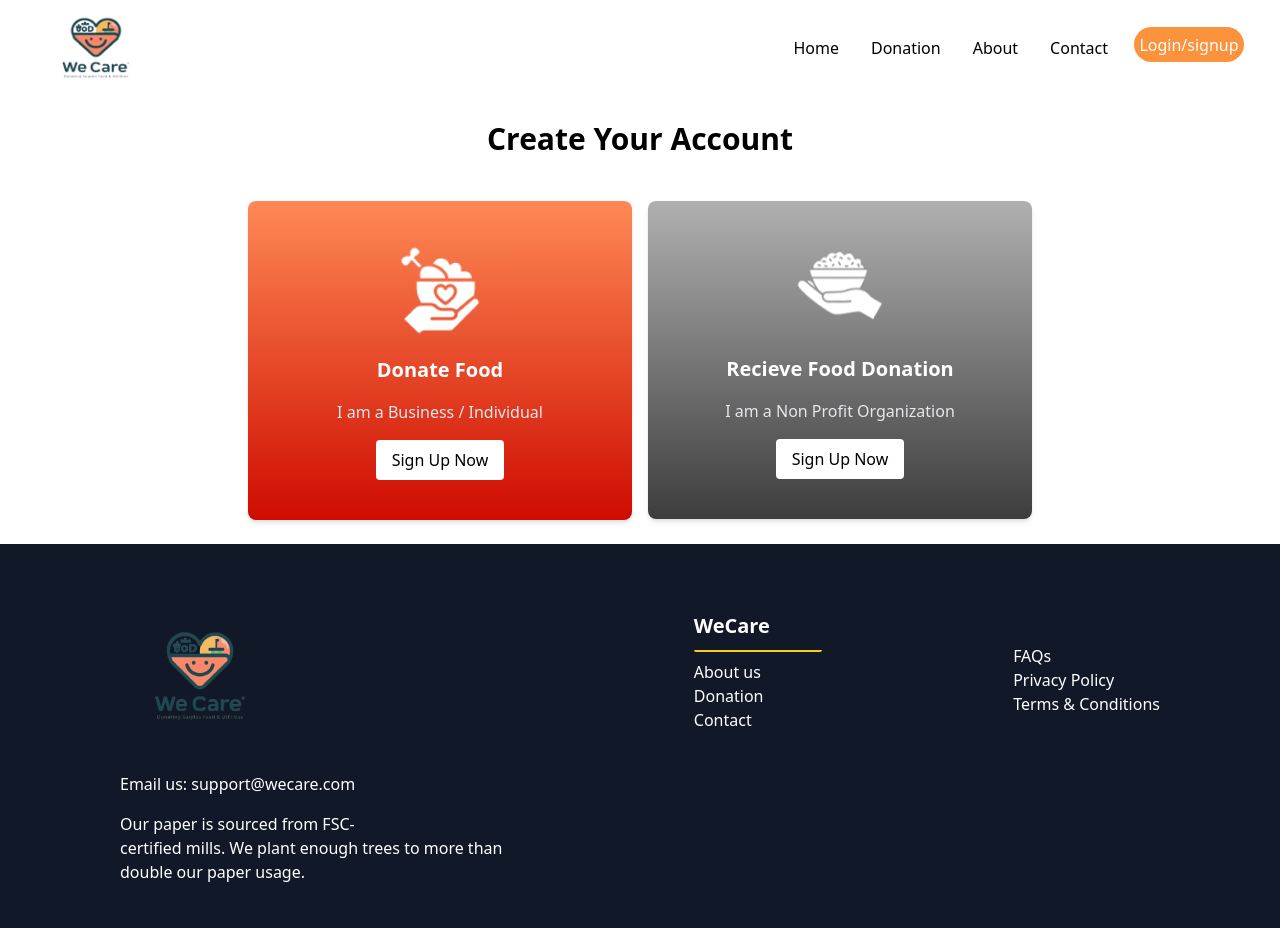
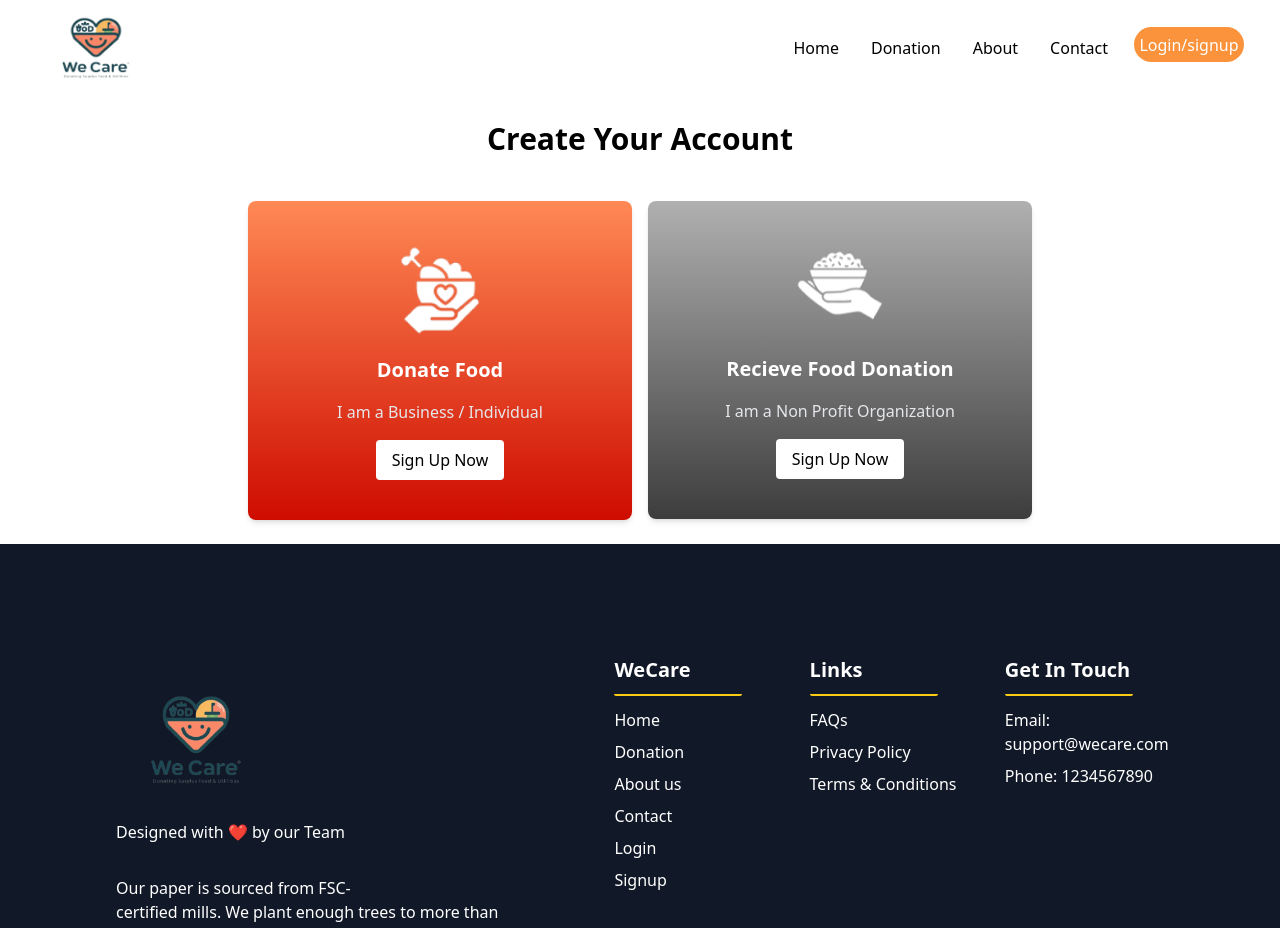
Before and after one commit to tejasshilare/wecare, a React (Create React App) app: page /signup in a window 1280 px wide. Shown: the top 928 px of the page. Built offline with nearby package versions, Linux system fonts and the light colour scheme.

Commit message:
Footer Routing

```diff
--- a/package.json
+++ b/package.json
@@ -21,7 +21,6 @@
   "scripts": {
     "start": "react-scripts start",
     "build": "react-scripts build",
-    "dev": "react-scripts start",
     "test": "react-scripts test",
     "eject": "react-scripts eject"
   },
--- a/src/App.js
+++ b/src/App.js
@@ -1,5 +1,5 @@
 import React from "react";
-import { BrowserRouter as Router, Routes, Route } from "react-router-dom";
+import { BrowserRouter, Routes, Route } from "react-router-dom";
 import Header from "./components/Header";
 import Footer from "./components/Footer";
 import Home from "./pages/Home";
@@ -10,7 +10,7 @@ import Signup from "./pages/Signup";
 
 function App() {
   return (
-    <Router>
+    <BrowserRouter>
       <Header />
       <Routes>
         <Route path="/" element={<Home />} />
@@ -21,7 +21,7 @@ function App() {
         <Route path="/signup" element={<Signup />} />
       </Routes>
       <Footer />
-    </Router>
+    </BrowserRouter>
   );
 }
 
--- a/src/components/Footer.jsx
+++ b/src/components/Footer.jsx
@@ -1,15 +1,12 @@
-import React from "react";
+import { Link } from "react-router-dom";
 import weblg from "../assets/weblg.png";
 
 const Footer = () => {
   return (
-    <div
-      className="w-full px-[100px] pb-[20px] bg-gray-900 px-4 text-white pt-8
-    flex flex-col md:flex-row flex-wrap justify-between "
-    >
-      <div className="p-[20px] ">
+    <div className="w-full px-24 py-24 flex md:items-center lg:items-start md:flex-row md:flex-nowrap flex-wrap flex-col bg-gray-900 text-white justify-between">
+      <div className="p-5">
         <img className="w-40" src={weblg} alt={weblg} />
-        <p className="my-4 font-light">Email us: support@wecare.com</p>
+        <p className="mb-8 font-light">Designed with ❤️ by our Team</p>
         <p className="font-light">
           Our paper is sourced from FSC-
           <br />
@@ -17,32 +14,57 @@ const Footer = () => {
           double our paper usage.
         </p>
       </div>
-
-      <div className="p-[20px]">
-        <h2 className="font-bold text-xl mt-4">WeCare</h2>
-        <div className="w-32 h-1 border-b-2 border-yellow-400 rounded-2xl my-2"></div>
-        <div>
-          <p>About us</p>
-          <p>Donation</p>
-          <p>Contact</p>
+      <div class="flex-grow flex flex-wrap md:pl-20 mb-10 md:mt-0 mt-10 md:text-left text-center list-none">
+        <div class="lg:w-1/3 md:w-1/2 w-full px-4">
+          <h2 className="font-bold text-xl mt-4">WeCare</h2>
+          <div className="w-32 h-1 border-b-2 border-yellow-400 rounded-2xl my-2 mx-auto md:mx-0 "></div>
+          <Link to="/Home">
+            <li className="hover:text-orange-400 py-1">Home</li>
+          </Link>
+          <Link to="/Donation">
+            <li className="hover:text-orange-400 py-1">Donation</li>
+          </Link>
+          <Link to="/about">
+            <li className="hover:text-orange-400 py-1">About us</li>
+          </Link>
+          <Link to="/Contact">
+            <li className="hover:text-orange-400 py-1">Contact</li>
+          </Link>
+          <Link to="/signup">
+            <li className="hover:text-orange-400 py-1">Login</li>
+          </Link>
+          <Link to="/signup">
+            <li className="hover:text-orange-400 py-1">Signup</li>
+          </Link>
         </div>
-      </div>
-
-      <div className="p-[20px]">
-        <div className="mt-12 ">
-          <p>FAQs</p>
-          <p>Privacy Policy</p>
-          <p>Terms & Conditions</p>
+        <div class="lg:w-1/3 md:w-1/2 w-full px-4">
+          <h2 className="font-bold text-xl mt-4">Links</h2>
+          <div className="w-32 h-1 border-b-2 border-yellow-400 rounded-2xl my-2 mx-auto md:mx-0"></div>
+          <Link to="/Home">
+            <li className="hover:text-orange-400 py-1">FAQs</li>
+          </Link>
+          <Link to="/Home">
+            <li className="hover:text-orange-400 py-1">Privacy Policy</li>
+          </Link>
+          <Link to="/Home">
+            <li className="hover:text-orange-400 py-1">Terms & Conditions</li>
+          </Link>
         </div>
-      </div>
-
-      <div className="p-[20px]">
-        <h2 className="font-bold text-xl mt-4">Links</h2>
-        <div className="w-32 h-1 border-b-2 border-yellow-400 rounded-2xl my-2"></div>
-        <div>
-          <p> support@wecare.com</p>
-          <p> </p>
-          <p>Designed with ❤️ ️ by our team in Nagpur.</p>
+        <div class="lg:w-1/3 md:w-1/2 w-full px-4">
+          <div>
+            <h2 className="font-bold text-xl mt-4">Get In Touch</h2>
+            <div className="w-32 h-1 border-b-2 border-yellow-400 rounded-2xl my-2 mx-auto md:mx-0"></div>
+            <div>
+              <p className="hover:text-orange-400 py-1">
+                <a href="mailto:support@wecare.com">
+                  Email: support@wecare.com
+                </a>
+              </p>
+              <p className="hover:text-orange-400 py-1">
+                <a href="tel:+1234567890">Phone: 1234567890</a>
+              </p>
+            </div>
+          </div>
         </div>
       </div>
     </div>
```
